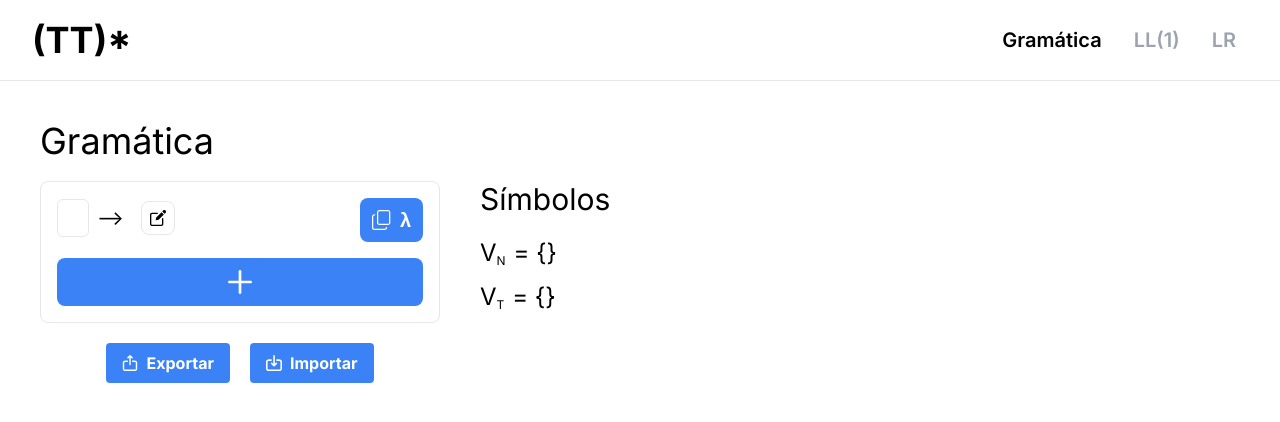
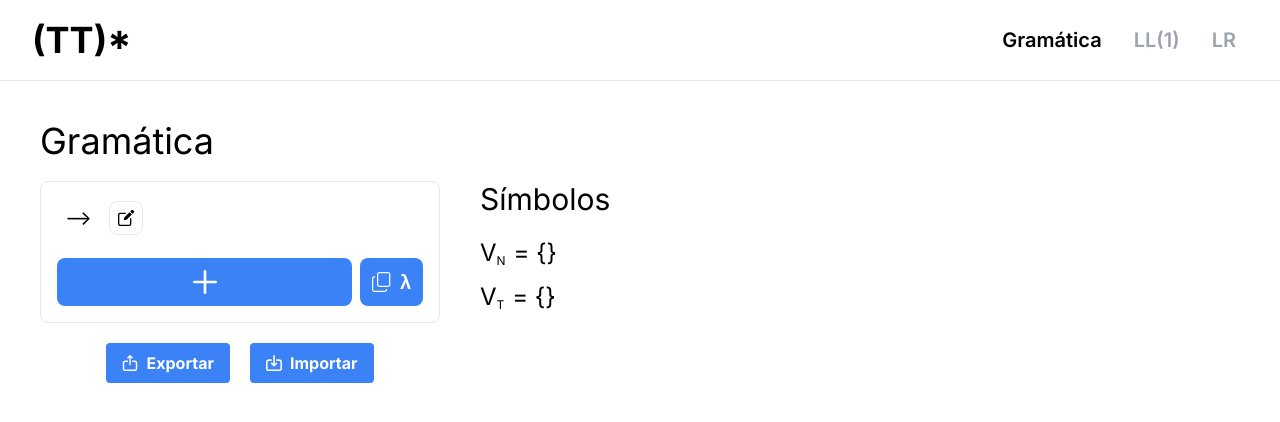
Before and after one commit to nachovigilante/tleng-tools, a Next.js app: page / in a window 1280 px wide. Shown: the top 422 px of the page. Built offline with nearby package versions, Linux system fonts and the light colour scheme.

Commit message:
fix: changed how productions input works

```diff
--- a/src/app/globals.css
+++ b/src/app/globals.css
@@ -16,5 +16,5 @@ table th {
 }
 
 button {
-    @apply bg-blue-500 hover:bg-blue-700 text-white font-semibold py-2 px-3 rounded-lg w-fit;
+    @apply bg-blue-500 hover:bg-blue-700 text-white font-semibold py-2 px-3 rounded-lg w-fit transition-colors;
 }
--- a/src/components/Prod.tsx
+++ b/src/components/Prod.tsx
@@ -5,6 +5,25 @@ import { twMerge } from 'tailwind-merge';
 export type ProdType = {
     head: string;
     body: string[];
+};
+
+const GrabbingDots = () => {
+    return (
+        <div className="w-5 flex flex-col gap-1">
+            <div className="flex items-center gap-1">
+                <div className="rounded-full bg-gray-300 w-1 h-1" />
+                <div className="rounded-full bg-gray-300 w-1 h-1" />
+            </div>
+            <div className="flex items-center gap-1">
+                <div className="rounded-full bg-gray-300 w-1 h-1" />
+                <div className="rounded-full bg-gray-300 w-1 h-1" />
+            </div>
+            <div className="flex items-center gap-1">
+                <div className="rounded-full bg-gray-300 w-1 h-1" />
+                <div className="rounded-full bg-gray-300 w-1 h-1" />
+            </div>
+        </div>
+    );
 };
 
 export const Prod = ({
@@ -15,94 +34,116 @@ export const Prod = ({
     updateProd: (prod: ProdType) => void;
 }) => {
     const [head, setHead] = useState(prod.head);
-    const [editingHead, setEditingHead] = useState(prod.head === '');
     const headRef = useRef<HTMLInputElement>(null);
     const [body, setBody] = useState(prod.body.join(' ') || '');
 
-    const [editingBody, setEditingBody] = useState(false);
+    const [editing, setEditing] = useState(false);
     const bodyRef = useRef<HTMLInputElement>(null);
 
+    useEffect(() => {
+        console.log(editing);
+    }, [editing]);
+
+    const handleChange = (e: React.FormEvent<HTMLFormElement>) => {
+        e.preventDefault();
+        setEditing(false);
+        updateProd({
+            head,
+            body: body.split(' ').filter((item) => item !== ''),
+        });
+    };
+
     return (
+        <form action="" onSubmit={handleChange}>
             <div className="flex items-center h-10 gap-2">
-            {!editingHead ? (
-                <p
-                    className="cursor-pointer"
-                    onClick={() => {
-                        setEditingHead(true);
-                    }}
-                >
-                    {prod.head}
-                </p>
-            ) : (
+                {!editing && <p>{prod.head}</p>}
                 <input
                     ref={headRef}
-                    className="border rounded-md p-1 px-2 w-8"
+                    className="border rounded-md p-1 px-2 w-10"
                     type="text"
-                    onKeyUp={(e) => {
+                    tabIndex={0}
+                    onChange={(e) => {
                         setHead(e.currentTarget.value);
-                        if (e.key === 'Enter') {
-                            setEditingHead(false);
-                            updateProd({
-                                head,
-                                body: body
-                                    .split(' ')
-                                    .filter((item) => item !== ''),
-                            });
-                        }
                     }}
+                    value={head}
+                    hidden={!editing}
                 />
-            )}
-            <p className="w-[28px]">{`-->`}</p>
+                <p className="min-w-[28px]">{`-->`}</p>
                 <div className="flex gap-1">
-                {!editingBody &&
+                    {!editing &&
                         prod.body.map((item, index) => {
                             return (
-                            <div
-                                key={index}
-                                className="flex items-center cursor-pointer"
-                                onClick={() => {
-                                    setEditingBody(true);
-                                }}
-                            >
+                                <div key={index} className="flex items-center">
                                     <p>{item}</p>
                                 </div>
                             );
                         })}
                     <input
                         ref={bodyRef}
-                    className={twMerge(
-                        'border rounded-md p-1 px-2 flex-grow',
-                        editingBody ? 'block' : 'hidden',
-                    )}
+                        tabIndex={0}
+                        className="border rounded-md p-1 px-2 w-full"
                         type="text"
                         onChange={(e) => {
                             setBody(e.currentTarget.value);
                         }}
-                    onKeyUp={(e) => {
-                        if (e.key === 'Enter') {
-                            setEditingBody(false);
-                            updateProd({
-                                head,
-                                body: body
-                                    .split(' ')
-                                    .filter((item) => item !== ''),
-                            });
-                        }
-                    }}
                         value={body}
+                        hidden={!editing}
                     />
-                {!editingBody && (
+                    {!editing ? (
+                        <div className="ml-2 flex items-center gap-1">
                             <button
-                        className="ml-2 p-2 flex items-center justify-center bg-transparent hover:bg-gray-200 border"
-                        onClick={() => {
-                            bodyRef.current?.select();
-                            setEditingBody(true);
+                                className="p-2 flex items-center justify-center bg-transparent hover:bg-gray-200 border"
+                                onClick={(e) => {
+                                    e.preventDefault();
+                                    setEditing(true);
                                 }}
                             >
-                        <img src="/assets/edit.svg" alt="" className="h-4"/>
+                                <img
+                                    src="/assets/edit.svg"
+                                    alt=""
+                                    className="h-4"
+                                />
+                            </button>
+                            {/* <button
+                                className="p-2 flex items-center justify-center bg-transparent hover:bg-gray-200 border"
+                                onClick={(e) => {
+                                    e.preventDefault();
+                                }}
+                            >
+                                <img
+                                    src="/assets/arrow.svg"
+                                    alt=""
+                                    className="h-4 rotate-90"
+                                />
+                            </button>
+                            <button
+                                className="p-2 flex items-center justify-center bg-transparent hover:bg-gray-200 border"
+                                onClick={(e) => {
+                                    e.preventDefault();
+                                }}
+                            >
+                                <img
+                                    src="/assets/arrow.svg"
+                                    alt=""
+                                    className="h-4 -rotate-90"
+                                />
+                            </button> */}
+                        </div>
+                    ) : (
+                        <button
+                            className="ml-2 p-2 flex items-center justify-center bg-green-500 hover:bg-green-600"
+                            tabIndex={0}
+                            type="submit"
+                        >
+                            <img
+                                src="/assets/check.svg"
+                                alt=""
+                                className="h-5"
+                            />
                         </button>
                     )}
                 </div>
             </div>
+        </form>
     );
 };
--- a/src/components/Productions.tsx
+++ b/src/components/Productions.tsx
@@ -7,15 +7,6 @@ export const Productions = () => {
 
     return (
         <div className="border rounded-lg flex flex-col w-[400px] p-4 text-xl gap-5">
-            <button
-                className="flex items-center gap-2 self-end absolute"
-                onClick={() => {
-                    navigator.clipboard.writeText('λ');
-                }}
-            >
-                <img src="/assets/copy.svg" alt="" className="h-5"/>
-                λ
-            </button>
             {prods.length > 0 && (
                 <div className="flex flex-col gap-2">
                     {prods.map((p, index) => {
@@ -31,12 +22,22 @@ export const Productions = () => {
                     })}
                 </div>
             )}
+            <div className="flex items-stretch gap-2">
                 <button
                     className="text-center text-2xl w-full flex justify-center"
                     onClick={() => addProd({ head: '', body: [] })}
                 >
                     <img src="/assets/add.svg" alt="" className="h-8" />
                 </button>
+                <button
+                    className="flex items-center justify-center gap-2 px-4"
+                    onClick={() => {
+                        navigator.clipboard.writeText('λ');
+                    }}
+                >
+                    <img src="/assets/copy.svg" alt="" className="h-5" />λ
+                </button>
+            </div>
         </div>
     );
 };
```
Also changed, not shown: public/assets/arrow.svg (added), public/assets/check.svg (added). Lines whose indentation alone changed are shown as unchanged.
